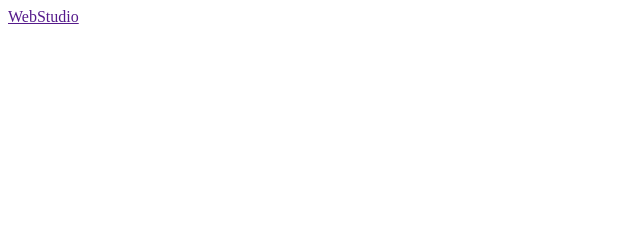
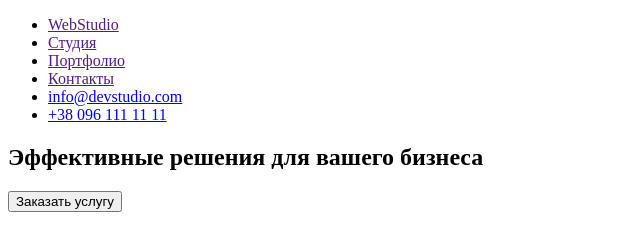
Before and after one commit to Lusiapura/goit-markup-hw-01, a plain HTML site: page index.html in a window 1280 px wide. Shown: the whole page, without its empty margins (0-640 px from the left). Drawn offline with Linux system fonts and the light colour scheme.

Commit message:
зроблено шапку сайту

```diff
--- a/index.html
+++ b/index.html
@@ -1,5 +1,5 @@
 <!DOCTYPE html>
-<html lang="en">
+<html lang="ru">
 <head>
     <meta charset="UTF-8">
     <meta http-equiv="X-UA-Compatible" content="IE=edge">
@@ -7,9 +7,24 @@
     <title>Document</title>
 </head>
 <body>
+    <!--Шапка сайта-->
     <header>
-        <a href="">WebStudio</a>
-
+        <nav>
+            <ul>
+                <li><a href="">WebStudio</a></li>
+                <li><a href="">Студия</a></li>
+                <li><a href="">Портфолио</a></li>
+                <li><a href="">Контакты</a></li>
+                <li><a href="mainto:info@devstudio.com">info@devstudio.com</a></li>
+                <li><a href="tel:+38 096 111 11 11">+38 096 111 11 11</a></li>
+            </ul>
+        </nav>
     </header>
+    <div>
+        <section>
+            <h1>Эффективные решения для вашего бизнеса</h1>
+            <button type="button">Заказать услугу</button>
+        </section>
+    </div>
 </body>
 </html>
```
